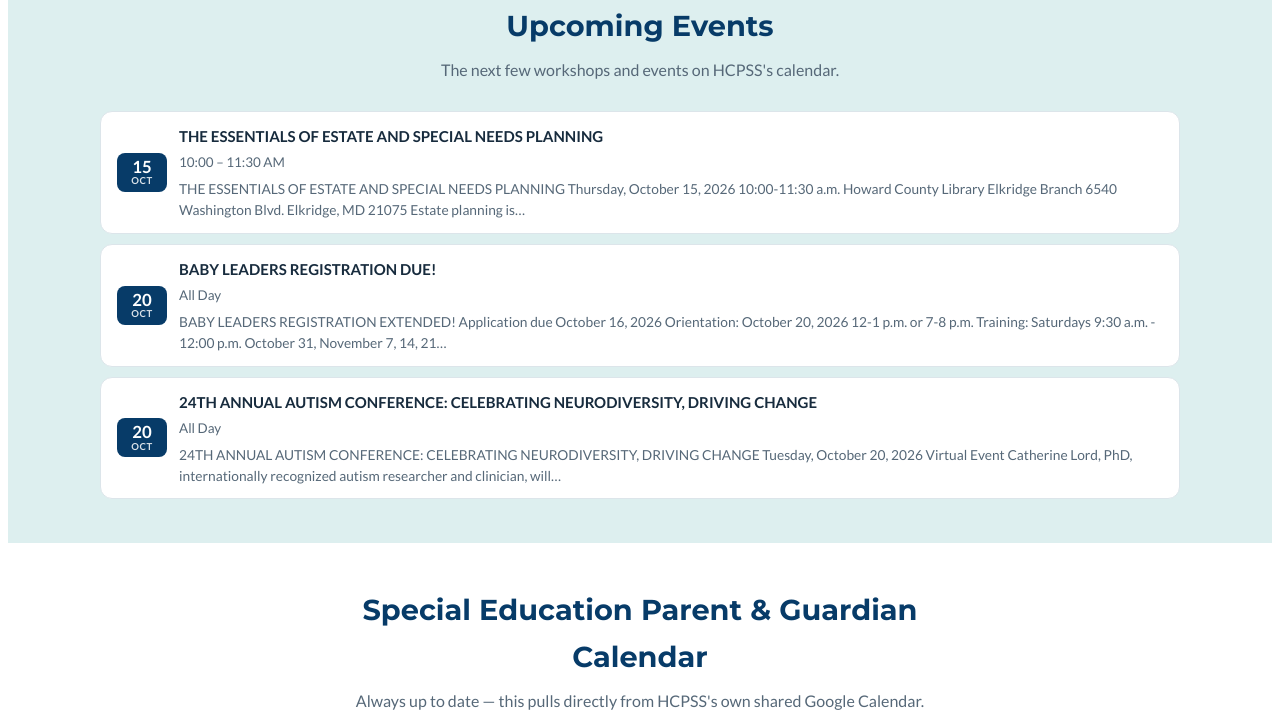
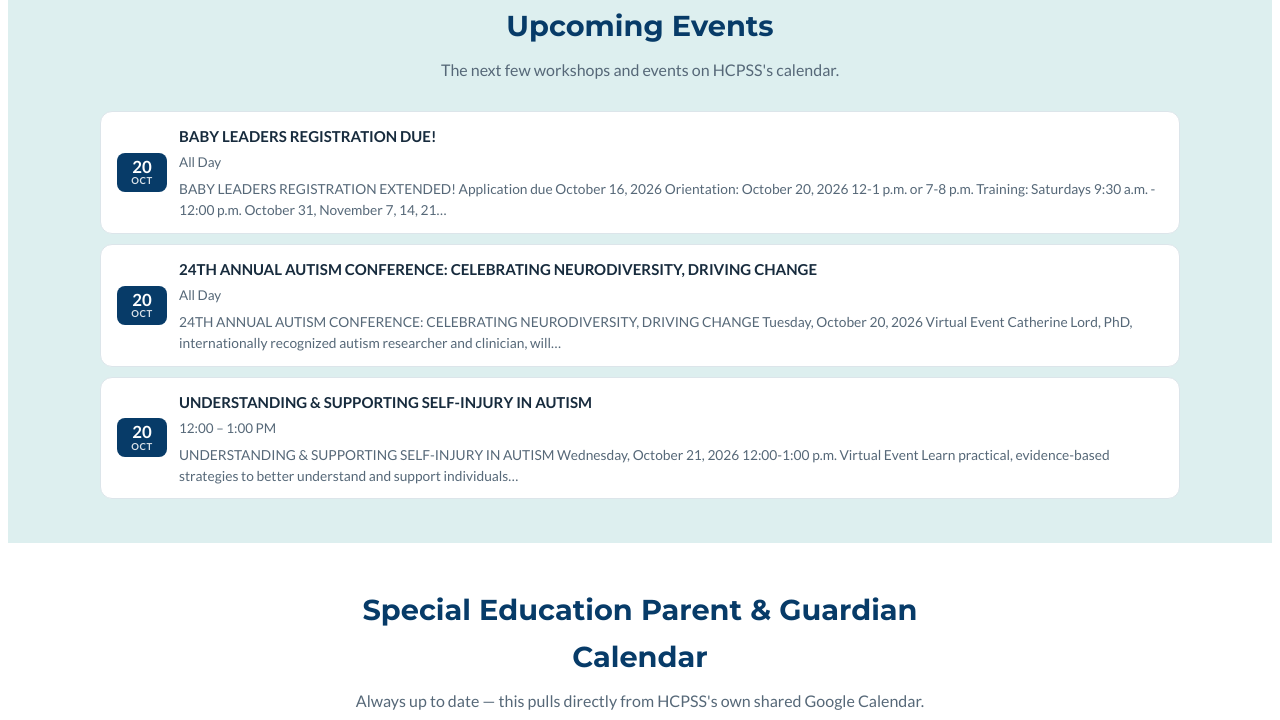
Before and after one commit to techmaster-thespta/thespta, a plain HTML site: page pages/family-support-resources/special-education-family-support.html in a window 1280 px wide. Shown: the part 859-1579 px from the top of the page. Drawn offline with Linux system fonts and the light colour scheme; files whose address does not match are found by name.

Commit message:
chore: sync events from calendar, regenerate pages [skip ci]

```diff
--- a/pages/family-support-resources/special-education-family-support.html
+++ b/pages/family-support-resources/special-education-family-support.html
@@ -746,17 +746,6 @@
     </div>
     <div class="thes__event-list">
       <div class="thes__event-row">
-        <div class="thes__event-date"><span class="thes__day">15</span><span class="thes__month">Oct</span></div>
-        <div class="thes__event-row-body">
-          <strong>THE ESSENTIALS OF ESTATE AND SPECIAL NEEDS PLANNING</strong>
-          <span>10:00 – 11:30 AM</span>
-          <p class="thes__event-description">THE ESSENTIALS OF ESTATE AND SPECIAL NEEDS PLANNING Thursday, October 15, 2026 10:00-11:30 a.m. Howard County Library Elkridge Branch 6540 Washington Blvd. Elkridge, MD 21075 Estate planning is…</p>
-
-
-
-        </div>
-      </div>
-      <div class="thes__event-row">
         <div class="thes__event-date"><span class="thes__day">20</span><span class="thes__month">Oct</span></div>
         <div class="thes__event-row-body">
           <strong>BABY LEADERS REGISTRATION DUE!</strong>
@@ -773,6 +762,17 @@
           <strong>24TH ANNUAL AUTISM CONFERENCE: CELEBRATING NEURODIVERSITY, DRIVING CHANGE</strong>
           <span>All Day</span>
           <p class="thes__event-description">24TH ANNUAL AUTISM CONFERENCE: CELEBRATING NEURODIVERSITY, DRIVING CHANGE Tuesday, October 20, 2026 Virtual Event Catherine Lord, PhD, internationally recognized autism researcher and clinician, will…</p>
+
+
+
+        </div>
+      </div>
+      <div class="thes__event-row">
+        <div class="thes__event-date"><span class="thes__day">20</span><span class="thes__month">Oct</span></div>
+        <div class="thes__event-row-body">
+          <strong>UNDERSTANDING & SUPPORTING SELF-INJURY IN AUTISM</strong>
+          <span>12:00 – 1:00 PM</span>
+          <p class="thes__event-description">UNDERSTANDING &amp; SUPPORTING SELF-INJURY IN AUTISM Wednesday, October 21, 2026 12:00-1:00 p.m. Virtual Event Learn practical, evidence-based strategies to better understand and support individuals…</p>
 
 
 
```
Also changed, not shown: config/hcpss-family-events.json (+10 -10 lines).
